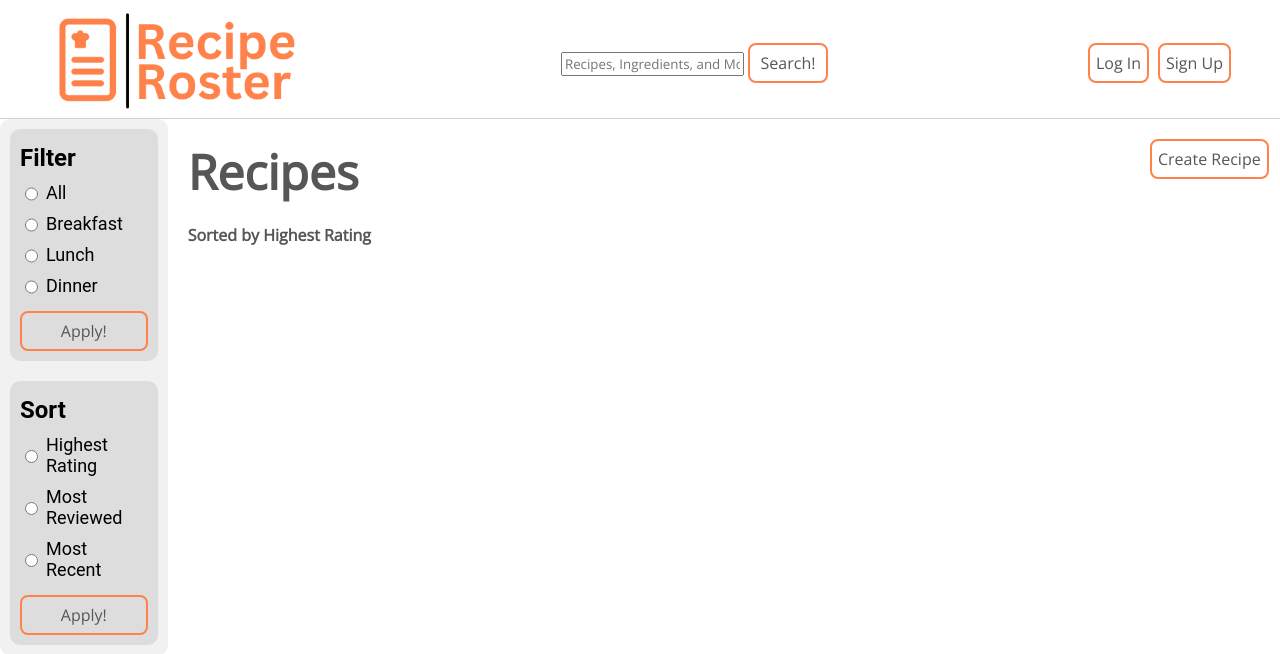
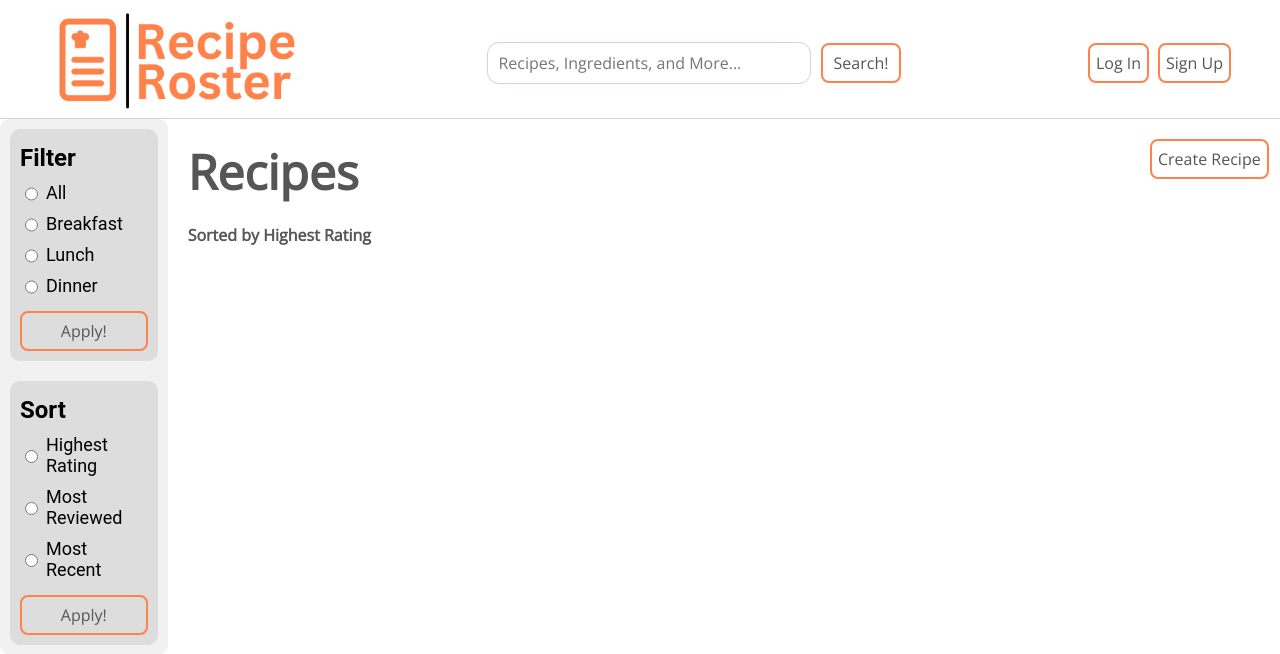
Before and after one commit to jzoccola01/web-apps-gp, a Flask app: page / in a window 1280 px wide. Shown: the top 654 px of the page. Run offline with Flask 3, Linux system fonts and the light colour scheme; data that the repository does not hold is empty.

Commit message:
fixed searchbar

```diff
--- a/cooking/templates/base.html
+++ b/cooking/templates/base.html
@@ -19,9 +19,9 @@
                 <img id="header-logo" src="{{ url_for('static', filename='header_logo.png') }}" alt="logo" width="250px">
             </a>
 
-            <div id="searchbar-form">
-                <form action="{{ url_for('main.search') }}" id="searchform" method="POST">
-                    <input id="searchbar" class="input" type="text" placeholder="Recipes, Ingredients, and More..." name="search">
+            <div>
+                <form action="{{ url_for('main.search') }}" id="searchbar-form" method="POST">
+                    <input class="searchbar" type="text" placeholder="Recipes, Ingredients, and More..." name="search">
                     <input type="hidden" name="category" value="{{ category }}">
                     <input type="hidden" name="sort" value="{{ sort }}">
                     <button class="button" type="submit" style="min-width: 5em;">Search!</button>
```
